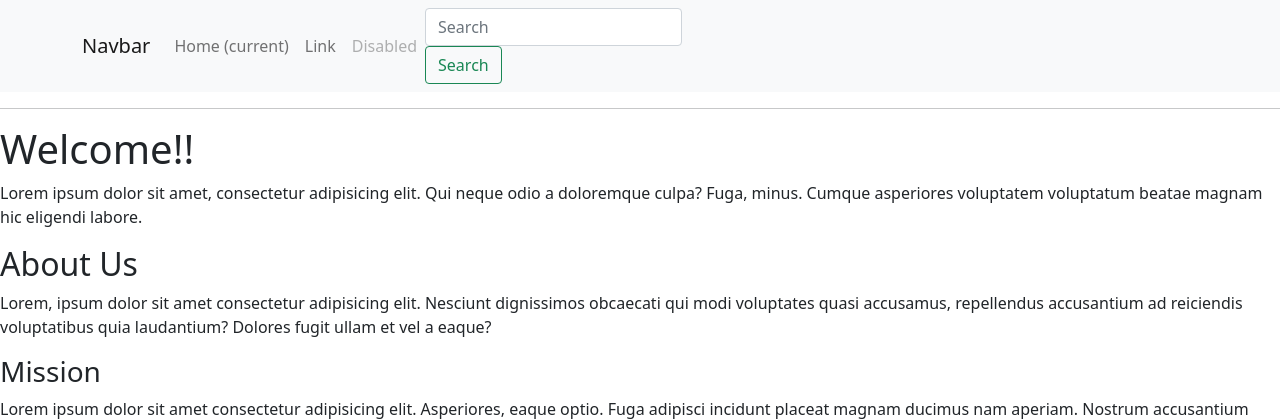
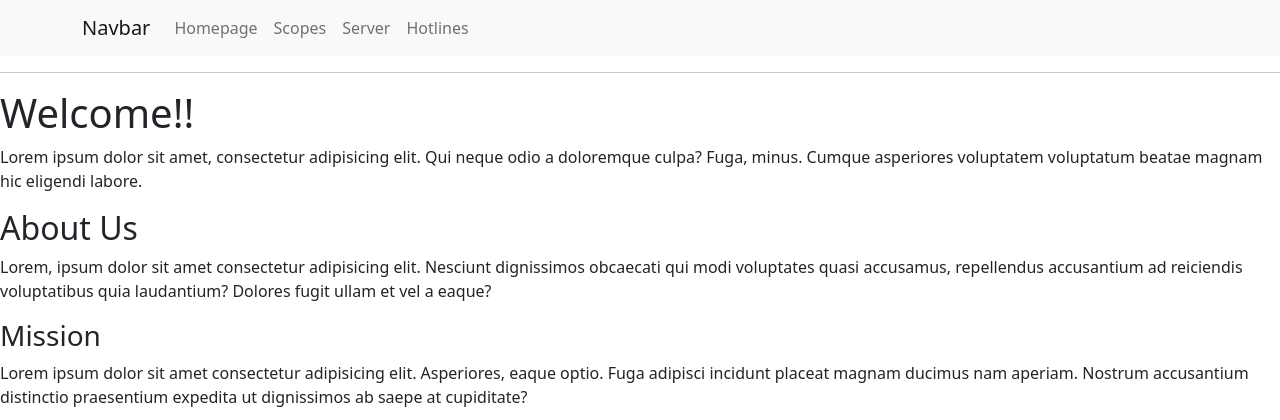
Before and after one commit to LilyxMeng/HackVioletHack, a Flask app: page / in a window 1280 px wide. Shown: the top 420 px of the page. Run offline with Flask 2, Linux system fonts and the light colour scheme.

Commit message:
initial commit

```diff
--- a/Aurora/templates/index.html
+++ b/Aurora/templates/index.html
@@ -3,10 +3,13 @@
 <head>
     <meta charset="UTF-8">
     <meta name="viewport" content="width=device-width, initial-scale=1.0">
+    <!--link to css-->
     <link href="https://cdn.jsdelivr.net/npm/bootstrap@5.0.0-beta1/dist/css/bootstrap.min.css" rel="stylesheet" integrity="sha384-giJF6kkoqNQ00vy+HMDP7azOuL0xtbfIcaT9wjKHr8RbDVddVHyTfAAsrekwKmP1" crossorigin="anonymous">
+    <link href="static/style.css" rel="stylesheet">
+    <!--end of links to css-->
+
     <title>Aurora</title>
 </head>
-<body>
 
     <nav class="navbar navbar-expand-lg navbar-light bg-light">
     <div class="container">
@@ -17,22 +20,22 @@
         <div class="collapse navbar-collapse" id="navbarSupportedContent">
             <ul class="navbar-nav mr-auto">
             <li class="nav-item active">
-                <a class="nav-link" href="#">Home <span class="sr-only">(current)</span></a>
+                <a class="nav-link" href="#">Homepage</a>
             </li>
             <li class="nav-item">
-                <a class="nav-link" href="#">Link</a>
+                <a class="nav-link" href="#">Scopes</a>
             </li>
             <li class="nav-item">
-                <a class="nav-link disabled" href="#">Disabled</a>
+                <a class="nav-link" href="#">Server</a>
+            </li>
+            <li class="nav-item">
+                <a class="nav-link" href="#">Hotlines</a>
             </li>
             </ul>
-            <form class="form-inline my-2 my-lg-0">
-            <input class="form-control mr-sm-2" type="search" placeholder="Search" aria-label="Search">
-            <button class="btn btn-outline-success my-2 my-sm-0" type="submit">Search</button>
-            </form>
   </div>
   </div>
 </nav>
+<body>
 
     <header>
 
```
